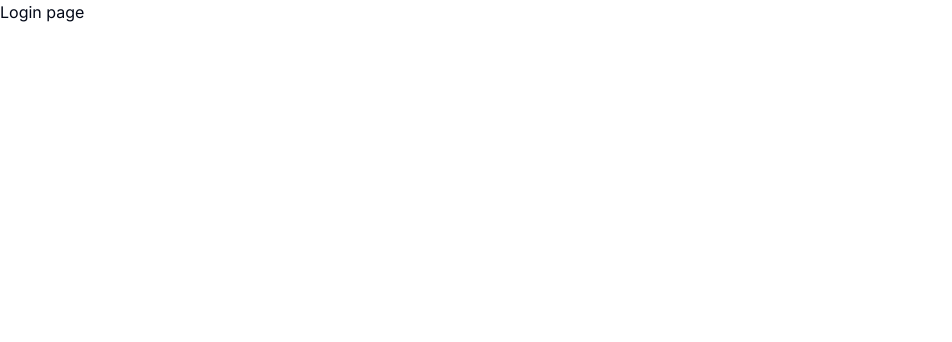
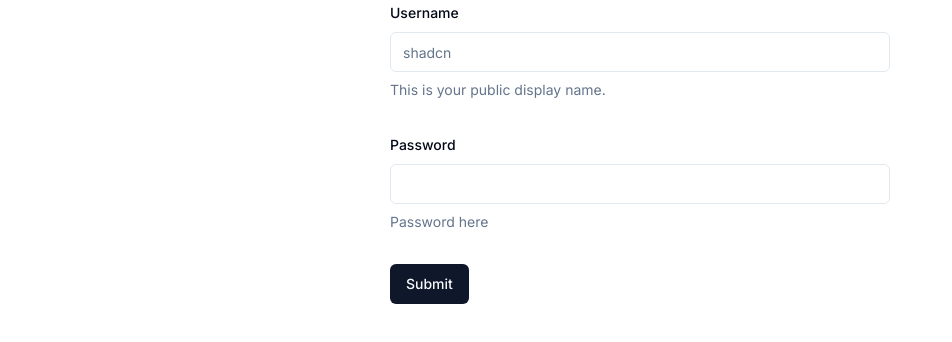
Before and after one commit to DaniAkash/social-media-capstone, a Next.js app: page /login in a window 1280 px wide. Shown: the top 342 px of the page, without its empty margins (0-952 px from the left). Built offline with nearby package versions, Linux system fonts and the light colour scheme.

Commit message:
ffeat: Login page UI

```diff
--- a/src/app/login/page.tsx
+++ b/src/app/login/page.tsx
@@ -1,3 +1,81 @@
-export default async function Page() {
-	return <div>Login page</div>;
+"use client";
+
+import {
+	Form,
+	FormControl,
+	FormDescription,
+	FormField,
+	FormItem,
+	FormLabel,
+	FormMessage,
+} from "@/components/ui/form";
+import { Input } from "@/components/ui/input";
+
+import { Button } from "@/components/ui/button";
+import { zodResolver } from "@hookform/resolvers/zod";
+import { useForm } from "react-hook-form";
+import * as z from "zod";
+
+const formSchema = z.object({
+	username: z.string().min(2, {
+		message: "Username must be at least 2 characters.",
+	}),
+	password: z.string().min(8, {
+		message: "Password must be at least 2 characters.",
+	}),
+});
+
+export default function Page() {
+	const form = useForm<z.infer<typeof formSchema>>({
+		resolver: zodResolver(formSchema),
+		defaultValues: {
+			username: "",
+			password: "",
+		},
+	});
+
+	function onSubmit(values: z.infer<typeof formSchema>) {
+		// Do something with the form values.
+		// ✅ This will be type-safe and validated.
+		console.log(values);
+	}
+	return (
+		<div className="flex flex-col max-w-[500px] mx-auto min-h-full">
+			<Form {...form}>
+				<form onSubmit={form.handleSubmit(onSubmit)} className="space-y-8">
+					<FormField
+						control={form.control}
+						name="username"
+						render={({ field }) => (
+							<FormItem>
+								<FormLabel>Username</FormLabel>
+								<FormControl>
+									<Input placeholder="shadcn" {...field} />
+								</FormControl>
+								<FormDescription>
+									This is your public display name.
+								</FormDescription>
+								<FormMessage />
+							</FormItem>
+						)}
+					/>
+					<FormField
+						control={form.control}
+						name="password"
+						render={({ field }) => (
+							<FormItem>
+								<FormLabel>Password</FormLabel>
+								<FormControl>
+									<Input {...field} type="password" />
+								</FormControl>
+								<FormDescription>Password here</FormDescription>
+								<FormMessage />
+							</FormItem>
+						)}
+					/>
+					<Button type="submit">Submit</Button>
+				</form>
+			</Form>
+		</div>
+	);
 }
--- /dev/null
+++ b/src/components/ui/button.tsx
@@ -0,0 +1,56 @@
+import * as React from "react"
+import { Slot } from "@radix-ui/react-slot"
+import { cva, type VariantProps } from "class-variance-authority"
+
+import { cn } from "@/lib/utils"
+
+const buttonVariants = cva(
+  "inline-flex items-center justify-center rounded-md text-sm font-medium ring-offset-background transition-colors focus-visible:outline-none focus-visible:ring-2 focus-visible:ring-ring focus-visible:ring-offset-2 disabled:pointer-events-none disabled:opacity-50",
+  {
+    variants: {
+      variant: {
+        default: "bg-primary text-primary-foreground hover:bg-primary/90",
+        destructive:
+          "bg-destructive text-destructive-foreground hover:bg-destructive/90",
+        outline:
+          "border border-input bg-background hover:bg-accent hover:text-accent-foreground",
+        secondary:
+          "bg-secondary text-secondary-foreground hover:bg-secondary/80",
+        ghost: "hover:bg-accent hover:text-accent-foreground",
+        link: "text-primary underline-offset-4 hover:underline",
+      },
+      size: {
+        default: "h-10 px-4 py-2",
+        sm: "h-9 rounded-md px-3",
+        lg: "h-11 rounded-md px-8",
+        icon: "h-10 w-10",
+      },
+    },
+    defaultVariants: {
+      variant: "default",
+      size: "default",
+    },
+  }
+)
+
+export interface ButtonProps
+  extends React.ButtonHTMLAttributes<HTMLButtonElement>,
+    VariantProps<typeof buttonVariants> {
+  asChild?: boolean
+}
+
+const Button = React.forwardRef<HTMLButtonElement, ButtonProps>(
+  ({ className, variant, size, asChild = false, ...props }, ref) => {
+    const Comp = asChild ? Slot : "button"
+    return (
+      <Comp
+        className={cn(buttonVariants({ variant, size, className }))}
+        ref={ref}
+        {...props}
+      />
+    )
+  }
+)
+Button.displayName = "Button"
+
+export { Button, buttonVariants }
--- /dev/null
+++ b/src/components/ui/form.tsx
@@ -0,0 +1,176 @@
+import * as React from "react"
+import * as LabelPrimitive from "@radix-ui/react-label"
+import { Slot } from "@radix-ui/react-slot"
+import {
+  Controller,
+  ControllerProps,
+  FieldPath,
+  FieldValues,
+  FormProvider,
+  useFormContext,
+} from "react-hook-form"
+
+import { cn } from "@/lib/utils"
+import { Label } from "@/components/ui/label"
+
+const Form = FormProvider
+
+type FormFieldContextValue<
+  TFieldValues extends FieldValues = FieldValues,
+  TName extends FieldPath<TFieldValues> = FieldPath<TFieldValues>
+> = {
+  name: TName
+}
+
+const FormFieldContext = React.createContext<FormFieldContextValue>(
+  {} as FormFieldContextValue
+)
+
+const FormField = <
+  TFieldValues extends FieldValues = FieldValues,
+  TName extends FieldPath<TFieldValues> = FieldPath<TFieldValues>
+>({
+  ...props
+}: ControllerProps<TFieldValues, TName>) => {
+  return (
+    <FormFieldContext.Provider value={{ name: props.name }}>
+      <Controller {...props} />
+    </FormFieldContext.Provider>
+  )
+}
+
+const useFormField = () => {
+  const fieldContext = React.useContext(FormFieldContext)
+  const itemContext = React.useContext(FormItemContext)
+  const { getFieldState, formState } = useFormContext()
+
+  const fieldState = getFieldState(fieldContext.name, formState)
+
+  if (!fieldContext) {
+    throw new Error("useFormField should be used within <FormField>")
+  }
+
+  const { id } = itemContext
+
+  return {
+    id,
+    name: fieldContext.name,
+    formItemId: `${id}-form-item`,
+    formDescriptionId: `${id}-form-item-description`,
+    formMessageId: `${id}-form-item-message`,
+    ...fieldState,
+  }
+}
+
+type FormItemContextValue = {
+  id: string
+}
+
+const FormItemContext = React.createContext<FormItemContextValue>(
+  {} as FormItemContextValue
+)
+
+const FormItem = React.forwardRef<
+  HTMLDivElement,
+  React.HTMLAttributes<HTMLDivElement>
+>(({ className, ...props }, ref) => {
+  const id = React.useId()
+
+  return (
+    <FormItemContext.Provider value={{ id }}>
+      <div ref={ref} className={cn("space-y-2", className)} {...props} />
+    </FormItemContext.Provider>
+  )
+})
+FormItem.displayName = "FormItem"
+
+const FormLabel = React.forwardRef<
+  React.ElementRef<typeof LabelPrimitive.Root>,
+  React.ComponentPropsWithoutRef<typeof LabelPrimitive.Root>
+>(({ className, ...props }, ref) => {
+  const { error, formItemId } = useFormField()
+
+  return (
+    <Label
+      ref={ref}
+      className={cn(error && "text-destructive", className)}
+      htmlFor={formItemId}
+      {...props}
+    />
+  )
+})
+FormLabel.displayName = "FormLabel"
+
+const FormControl = React.forwardRef<
+  React.ElementRef<typeof Slot>,
+  React.ComponentPropsWithoutRef<typeof Slot>
+>(({ ...props }, ref) => {
+  const { error, formItemId, formDescriptionId, formMessageId } = useFormField()
+
+  return (
+    <Slot
+      ref={ref}
+      id={formItemId}
+      aria-describedby={
+        !error
+          ? `${formDescriptionId}`
+          : `${formDescriptionId} ${formMessageId}`
+      }
+      aria-invalid={!!error}
+      {...props}
+    />
+  )
+})
+FormControl.displayName = "FormControl"
+
+const FormDescription = React.forwardRef<
+  HTMLParagraphElement,
+  React.HTMLAttributes<HTMLParagraphElement>
+>(({ className, ...props }, ref) => {
+  const { formDescriptionId } = useFormField()
+
+  return (
+    <p
+      ref={ref}
+      id={formDescriptionId}
+      className={cn("text-sm text-muted-foreground", className)}
+      {...props}
+    />
+  )
+})
+FormDescription.displayName = "FormDescription"
+
+const FormMessage = React.forwardRef<
+  HTMLParagraphElement,
+  React.HTMLAttributes<HTMLParagraphElement>
+>(({ className, children, ...props }, ref) => {
+  const { error, formMessageId } = useFormField()
+  const body = error ? String(error?.message) : children
+
+  if (!body) {
+    return null
+  }
+
+  return (
+    <p
+      ref={ref}
+      id={formMessageId}
+      className={cn("text-sm font-medium text-destructive", className)}
+      {...props}
+    >
+      {body}
+    </p>
+  )
+})
+FormMessage.displayName = "FormMessage"
+
+export {
+  useFormField,
+  Form,
+  FormItem,
+  FormLabel,
+  FormControl,
+  FormDescription,
+  FormMessage,
+  FormField,
+}
--- /dev/null
+++ b/src/components/ui/input.tsx
@@ -0,0 +1,25 @@
+import * as React from "react"
+
+import { cn } from "@/lib/utils"
+
+export interface InputProps
+  extends React.InputHTMLAttributes<HTMLInputElement> {}
+
+const Input = React.forwardRef<HTMLInputElement, InputProps>(
+  ({ className, type, ...props }, ref) => {
+    return (
+      <input
+        type={type}
+        className={cn(
+          "flex h-10 w-full rounded-md border border-input bg-background px-3 py-2 text-sm ring-offset-background file:border-0 file:bg-transparent file:text-sm file:font-medium placeholder:text-muted-foreground focus-visible:outline-none focus-visible:ring-2 focus-visible:ring-ring focus-visible:ring-offset-2 disabled:cursor-not-allowed disabled:opacity-50",
+          className
+        )}
+        ref={ref}
+        {...props}
+      />
+    )
+  }
+)
+Input.displayName = "Input"
+
+export { Input }
--- /dev/null
+++ b/src/components/ui/label.tsx
@@ -0,0 +1,26 @@
+"use client"
+
+import * as React from "react"
+import * as LabelPrimitive from "@radix-ui/react-label"
+import { cva, type VariantProps } from "class-variance-authority"
+
+import { cn } from "@/lib/utils"
+
+const labelVariants = cva(
+  "text-sm font-medium leading-none peer-disabled:cursor-not-allowed peer-disabled:opacity-70"
+)
+
+const Label = React.forwardRef<
+  React.ElementRef<typeof LabelPrimitive.Root>,
+  React.ComponentPropsWithoutRef<typeof LabelPrimitive.Root> &
+    VariantProps<typeof labelVariants>
+>(({ className, ...props }, ref) => (
+  <LabelPrimitive.Root
+    ref={ref}
+    className={cn(labelVariants(), className)}
+    {...props}
+  />
+))
+Label.displayName = LabelPrimitive.Root.displayName
+
+export { Label }
```
Also changed, not shown: package.json (+6 -1 lines), 1 other file (tests, documents, lock files or other folders).
